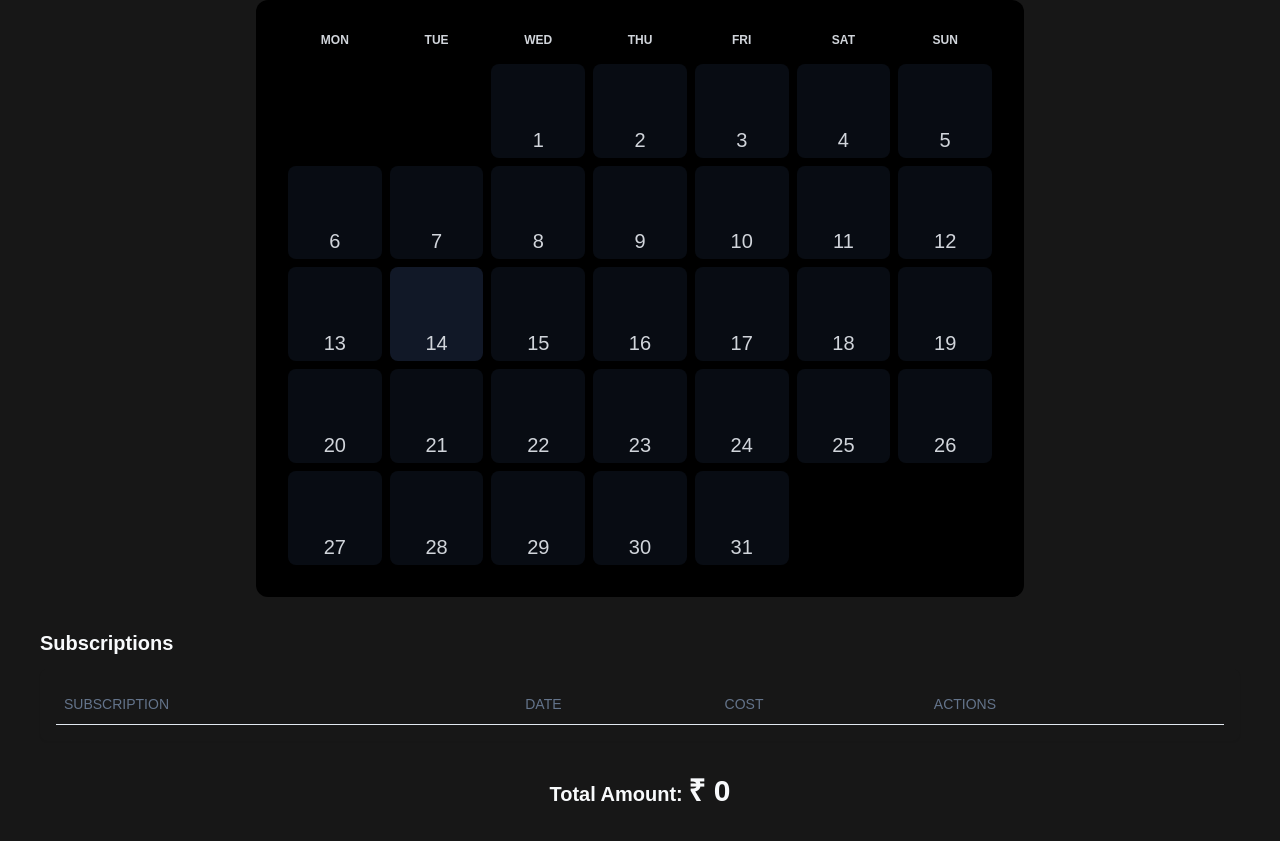
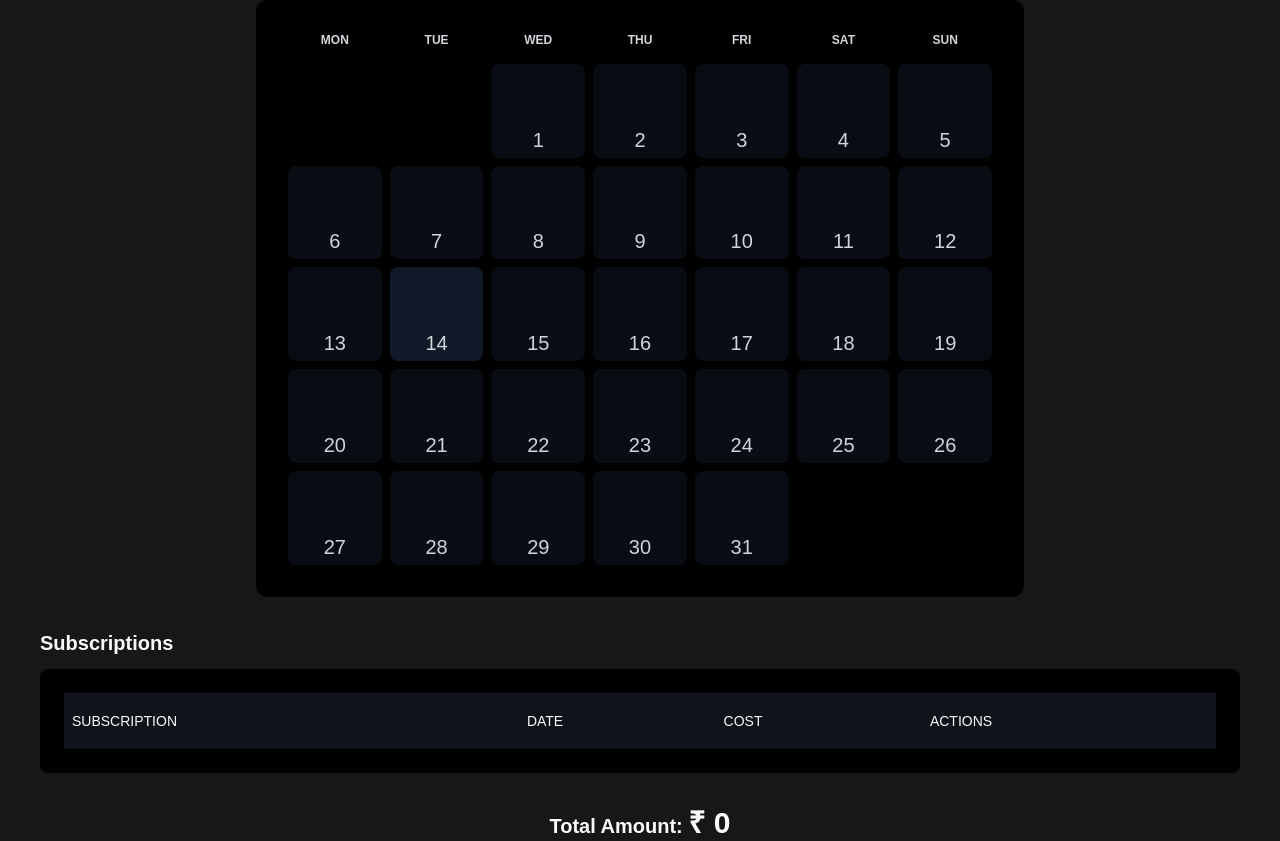
Before and after one commit to Khalil-codes/sub-trackr, a Next.js app: page / in a window 1280 px wide. Before the commit the page ends 809 px from the top, so only its background shows below. Built offline with nearby package versions, Linux system fonts and the light colour scheme.

Commit message:
Styld table component and display proper data

```diff
--- a/src/components/subscriptions-table.tsx
+++ b/src/components/subscriptions-table.tsx
@@ -11,8 +11,6 @@ import {
 } from "./ui/table";
 import { useSubscription } from "@/store/use-subscription";
 import { Button } from "./ui/button";
-import { Trash } from "@phosphor-icons/react/dist/ssr";
-import { Edit } from "lucide-react";
 import { useModal } from "@/store/use-modal";
 
 const SubscriptionTable = () => {
@@ -24,41 +22,54 @@ const SubscriptionTable = () => {
       <h2 className="mb-3 text-xl font-bold text-primary-foreground">
         Subscriptions
       </h2>
-      <div className="overflow-auto rounded-lg p-4 text-white shadow-sm">
+      <div className="overflow-auto rounded-lg bg-black p-6 text-primary-foreground shadow-sm dark:bg-black">
         <Table>
-          <TableHeader className="uppercase">
-            <TableRow>
-              <TableHead>Subscription</TableHead>
-              <TableHead>Date</TableHead>
-              <TableHead>Cost</TableHead>
-              <TableHead>Actions</TableHead>
+          <TableHeader className="bg-gray-800/50 uppercase [&_tr]:border-none">
+            <TableRow className="rounded-xl hover:bg-gray-900">
+              <TableHead className="h-14 text-primary-foreground">
+                Subscription
+              </TableHead>
+              <TableHead className="h-14 text-primary-foreground">
+                Date
+              </TableHead>
+              <TableHead className="h-14 text-primary-foreground">
+                Cost
+              </TableHead>
+              <TableHead className="h-14 text-primary-foreground">
+                Actions
+              </TableHead>
             </TableRow>
           </TableHeader>
           <TableBody>
             {subscriptions.map((subscription) => (
-              <TableRow key={subscription.id}>
+              <TableRow
+                key={subscription.id}
+                className="border-b-[0.5px] border-b-gray-500 hover:bg-gray-900">
                 <TableCell>
                   <div className="flex items-center gap-2">
-                    <subscription.service.icon /> {subscription.service.name}
+                    <subscription.service.icon size={20} />{" "}
+                    <span>{subscription.service.name}</span>
                   </div>
                 </TableCell>
                 <TableCell>{subscription.date}</TableCell>
-                <TableCell>${subscription.price}</TableCell>
+                <TableCell>₹{subscription.price}</TableCell>
                 <TableCell>
                   <div className="flex items-center gap-2">
                     <Button
-                      size="icon"
-                      variant="ghost"
+                      size="sm"
+                      className="py-1"
+                      variant="secondary"
                       onClick={() =>
                         setModal({ modal: true, subscription, view: "edit" })
                       }>
-                      <Edit />
+                      Edit
                     </Button>
                     <Button
-                      size="icon"
+                      size="sm"
+                      className="py-1"
                       variant="destructive"
                       onClick={() => remove(subscription.id)}>
-                      <Trash />
+                      Delete
                     </Button>
                   </div>
                 </TableCell>
```
